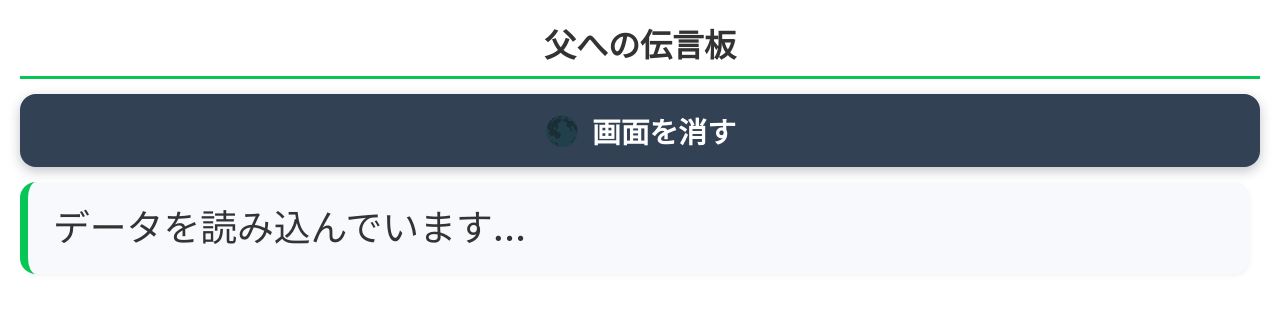
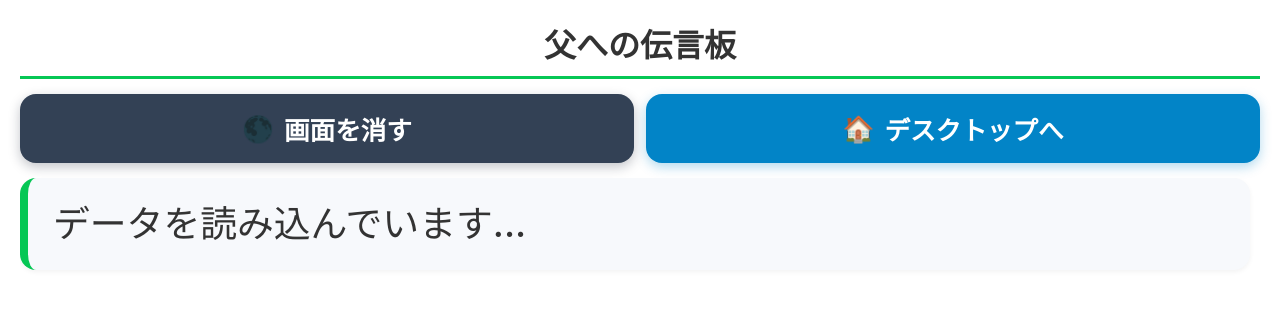
Before and after one commit to yagimasaya/Miteyo-kjb, a plain HTML site: page index.html in a window 1280 px wide. Drawn offline with Linux system fonts and the light colour scheme; no server answers.

Commit message:
index.html を更新

```diff
--- a/index.html
+++ b/index.html
@@ -82,29 +82,56 @@
             flex-grow: 1;
         }
 
-        /* 「画面を消す」ボタン（全幅） */
+        /* 上部操作ボタン群 */
+        .action-row {
+            display: flex;
+            gap: 12px;
+            margin-bottom: 15px;
+            flex-shrink: 0;
+        }
+
         .blackout-btn {
-            width: 100%;
+            flex: 1;
             background-color: #334155;
             color: white;
-            font-size: 1.8rem;
+            font-size: 1.6rem;
             font-weight: bold;
             border: none;
             border-radius: 16px;
-            padding: 16px 20px;
-            margin-bottom: 15px;
+            padding: 16px 14px;
             cursor: pointer;
             box-shadow: 0 4px 12px rgba(15, 23, 42, 0.25);
             display: flex;
             align-items: center;
             justify-content: center;
-            gap: 12px;
-            flex-shrink: 0;
+            gap: 10px;
             -webkit-tap-highlight-color: transparent;
         }
         .blackout-btn:active {
             transform: scale(0.98);
             background-color: #1e293b;
+        }
+
+        .desktop-btn {
+            flex: 1;
+            background-color: #0284c7;
+            color: white;
+            font-size: 1.6rem;
+            font-weight: bold;
+            border: none;
+            border-radius: 16px;
+            padding: 16px 14px;
+            cursor: pointer;
+            box-shadow: 0 4px 12px rgba(2, 132, 199, 0.3);
+            display: flex;
+            align-items: center;
+            justify-content: center;
+            gap: 10px;
+            -webkit-tap-highlight-color: transparent;
+        }
+        .desktop-btn:active {
+            transform: scale(0.98);
+            background-color: #0369a1;
         }
 
         #message-container {
@@ -231,11 +258,17 @@
             <h2>父への伝言板</h2>
         </div>
 
-        <!-- 画面を消すボタン -->
-        <button type="button" class="blackout-btn" onclick="showBlackout()">
-            <span>🌑</span>
-            <span>画面を消す</span>
-        </button>
+        <!-- 上部操作ボタン -->
+        <div class="action-row">
+            <button type="button" class="blackout-btn" onclick="showBlackout()">
+                <span>🌑</span>
+                <span>画面を消す</span>
+            </button>
+            <button type="button" class="desktop-btn" onclick="goToDesktop()">
+                <span>🏠</span>
+                <span>デスクトップへ</span>
+            </button>
+        </div>
 
         <!-- メッセージ一覧 -->
         <div id="message-container">
@@ -266,6 +299,24 @@
             const screen = document.getElementById('blackout-screen');
             if (screen) {
                 screen.style.display = 'none';
+            }
+        };
+
+        // 「デスクトップへ」ボタンを押したときの処理（Fully Kiosk Browser PLUS JS API）
+        window.goToDesktop = function() {
+            try {
+                if (typeof fully !== 'undefined') {
+                    if (typeof fully.exitKiosk === 'function') {
+                        fully.exitKiosk();
+                    }
+                    if (typeof fully.startIntent === 'function') {
+                        fully.startIntent('#Intent;action=android.intent.action.MAIN;category=android.intent.category.HOME;end');
+                    }
+                } else {
+                    alert("Fully Kiosk Browser のJavaScriptインターフェースが利用できません。");
+                }
+            } catch (e) {
+                console.error("デスクトップ移動エラー:", e);
             }
         };
 
```
